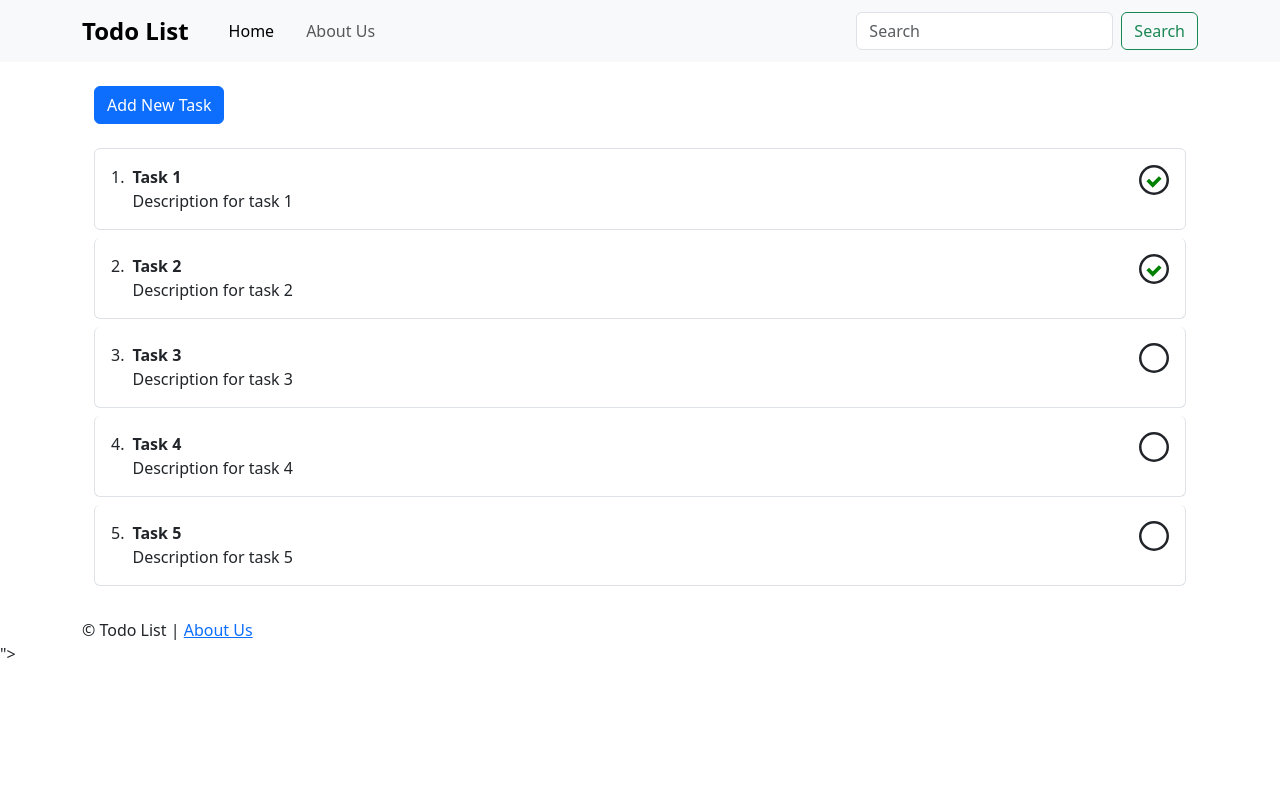
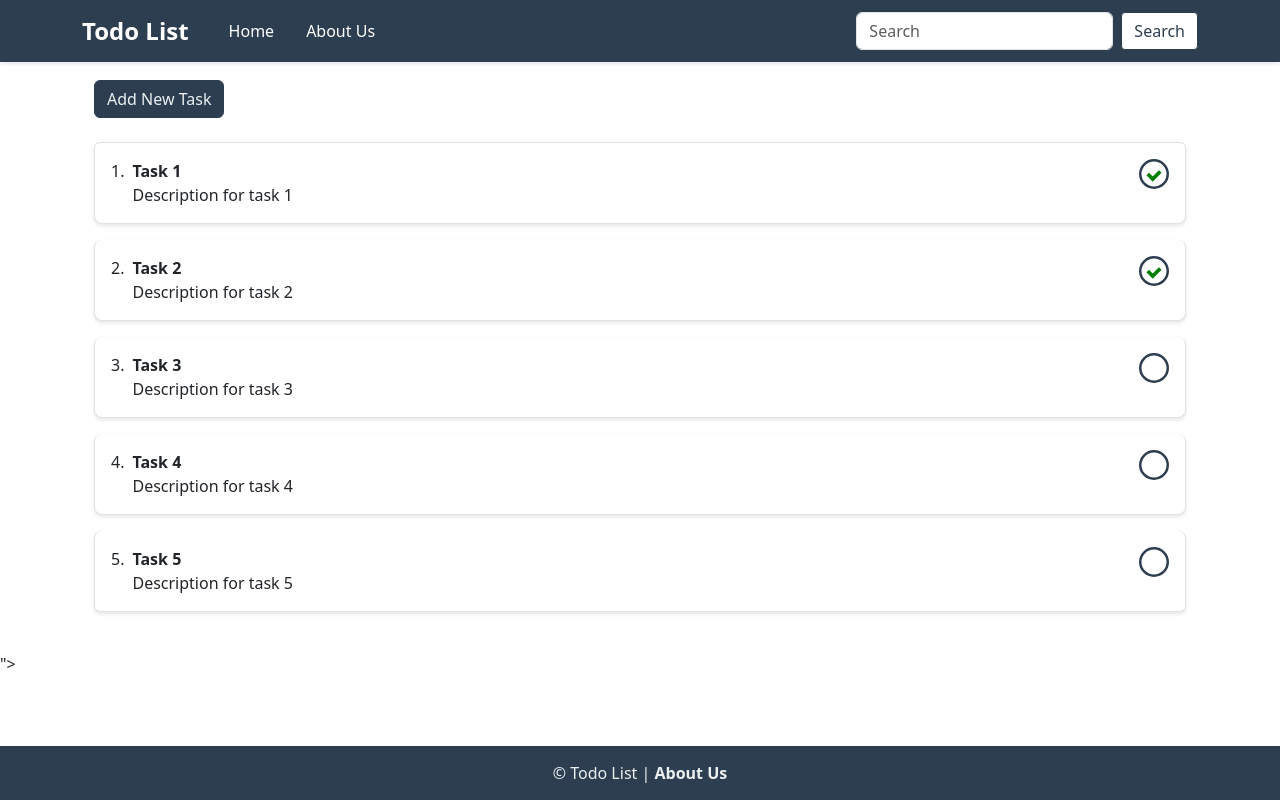
Before and after one commit to nameisalfio/Django_todo_list, a Django app: page / in a window 1280 px wide. Run offline with Django 5.2, Linux system fonts and the light colour scheme; data comes from the database, SQL or seed files in the repository; both versions use the stored data as it was after the commit; some libraries are stand-ins or nearby versions.

Commit message:
Improved list css

```diff
--- a/todo_list/static/css/style.css
+++ b/todo_list/static/css/style.css
@@ -1,86 +1,164 @@
-/* Ensure the navbar container is full width */
+/* Space at the top for fixed navbar */
+body {
+    padding-top: 56px; /* Adjust based on navbar height */
+}
+
+/* Navbar styles */
 .navbar {
     width: 100%;
+    background-color: #2c3e50 !important;
+    box-shadow: 0 2px 4px rgba(0, 0, 0, 0.1); /* Add subtle shadow */
 }
 
-/* Flex container for navbar items */
+/* Navbar flex container */
 .navbar .d-flex {
     display: flex;
     justify-content: space-between;
     align-items: center;
 }
 
-/* Flex container for left side of navbar */
-.navbar .d-flex > div {
+/* Navbar brand styling */
+.navbar-brand {
+    font-size: 1.5rem;
+    font-weight: bold;
+    margin-right: 1rem;
+}
+
+/* Navbar link styling */
+.navbar-nav {
     display: flex;
     align-items: center;
 }
 
-/* Adjust styling for the navbar brand */
-.navbar-brand {
-    font-size: 1.5rem; /* Adjust the size as needed */
-    font-weight: bold; /* Make the text bold */
-    margin-right: 1rem; /* Space between the brand and the links */
+.nav-link {
+    font-size: 1rem;
+    margin-right: 1rem;
+    color: white !important;
 }
 
-/* Ensure navbar links are aligned and spaced */
-.navbar-nav {
-    display: flex;
-    align-items: center;
-    margin-left: 1rem;
+/* Search form styling */
+.form-control {
+    max-width: 300px;
 }
 
-/* Styling for navbar links */
-.nav-link {
-    font-size: 1rem; /* Adjust the font size if needed */
-    margin-right: 1rem; /* Space between the links */
+.btn-outline-success {
+    border-color: #2c3e50;
+    color: #2c3e50;
+    background-color: white;
+    border-radius: 0.25rem;
 }
 
-/* Ensure search form is aligned */
-.form-control {
-    max-width: 300px; /* Adjust width of search input if needed */
+.btn-outline-success:hover {
+    background-color: white;
+    color: #2c3e50;
+    border-color: #2c3e50;
 }
 
-/* Stili per la lista di task */
+/* Task list styling */
 .list-group-item {
     position: relative;
     padding: 1rem;
-    border-radius: .375rem;
-    margin-bottom: .5rem;
+    margin-bottom: 1rem; /* Increased margin for better spacing */
+    border-radius: .5rem; /* Slightly rounded corners */
+    background: white;
+    border: 1px solid #dee2e6; /* Light border */
+    box-shadow: 0 2px 4px rgba(0, 0, 0, 0.1); /* Subtle shadow for depth */
+    transition: box-shadow 0.3s ease-in-out; /* Smooth shadow transition */
 }
 
-/* Cerchio dello stato */
+.list-group-item:hover {
+    box-shadow: 0 4px 8px rgba(0, 0, 0, 0.2); /* Increased shadow on hover */
+}
+
+/* Status button styling */
 .status-btn {
     border: none;
     background: transparent;
     display: flex;
     align-items: center;
     justify-content: center;
-    width: 30px; /* Dimensioni del cerchio ridotte */
+    width: 30px;
     height: 30px;
     padding: 0;
     cursor: pointer;
 }
 
-.status-btn.completed .status-circle {
-    stroke: green;
+/* Status circle styling */
+.status-circle {
+    stroke: #2c3e50;
+    stroke-width: 1;
+    fill: none;
 }
 
-.status-btn.not-completed .status-circle {
-    stroke: lightgray;
+/* Status button for completed tasks */
+.status-btn.completed .status-circle path {
+    display: block;
+    stroke: green;
+    stroke-width: 3;
+    fill: none;
 }
 
+/* Hide path by default */
 .status-circle path {
     display: none;
 }
 
-.status-btn.completed .status-circle path {
-    display: block;
-    stroke: green;
-    background: green;
-}
-
+/* Hover effect for status button */
 .status-btn:hover {
     background-color: #f0f0f0;
     border-radius: 50%;
 }
+
+/* Drag and drop styles */
+.dragging {
+    opacity: 0.5; /* Semi-transparent while dragging */
+}
+
+/* Footer styling */
+.footer {
+    background-color: #2c3e50;
+    color: #ecf0f1;
+    padding: 15px 0;
+    position: fixed;
+    bottom: 0;
+    width: 100%;
+    text-align: center;
+}
+
+/* Button primary styling to match footer color */
+.btn-primary {
+    background-color: #2c3e50;
+    border-color: #2c3e50;
+    color: #ecf0f1;
+}
+
+.btn-primary:hover {
+    background-color: #34495e;
+    border-color: #34495e;
+}
+
+/* Rimuovere la sottolineatura dai link */
+a {
+    text-decoration: none; /* Rimuove la sottolineatura */
+}
+
+/* Styling per i link nel footer */
+.footer a {
+    color: #ecf0f1; /* Colore chiaro per contrastare con il background scuro */
+    font-weight: bold; /* Opzionale: rende il link più evidente */
+}
+
+/* Effetto hover per i link nel footer */
+.footer a:hover {
+    color: #3498db; /* Colore blu brillante per l'effetto hover */
+    text-decoration: underline; /* Riappare la sottolineatura al passaggio del mouse */
+}
+
+/* Assicurati che gli altri link non abbiano la sottolineatura */
+.nav-link {
+    text-decoration: none;
+}
+
+.nav-link:hover {
+    text-decoration: underline;
+}
--- a/todo_list/templates/about.html
+++ b/todo_list/templates/about.html
@@ -10,7 +10,11 @@
         <div class="jumbotron bg-primary text-white text-center py-5 rounded">
             <h1 class="display-4">Welcome to Todo List!</h1>
             <p class="lead">Your ultimate solution for task management and productivity.</p>
-            <a href="{% url 'tasks_list' %}" class="btn btn-light btn-lg">Start Managing Tasks</a>
+            <div class="mb-4">
+                <a href="{% url 'tasks_list' %}" class="btn btn-light btn-lg">
+                    Start Managing Tasks
+                </a>
+            </div>
         </div>
 
         <!-- Our Mission -->
--- a/todo_list/templates/base.html
+++ b/todo_list/templates/base.html
@@ -12,12 +12,12 @@
 </head>
 <body>
     <!-- Navbar -->
-    <nav class="navbar navbar-expand-lg bg-body-tertiary">
+    <nav class="navbar navbar-expand-lg bg-body-tertiary fixed-top">
         <div class="container">
             <div class="d-flex w-100 justify-content-between align-items-center">
                 <!-- Left side: Brand and Links -->
                 <div class="d-flex align-items-center">
-                    <a class="navbar-brand" href="{% url 'tasks_list' %}">Todo List</a>
+                    <a class="navbar-brand" href="{% url 'tasks_list' %}" style="color: white;">Todo List</a>
                     <ul class="navbar-nav d-flex flex-row ms-3">
                         <li class="nav-item">
                             <a class="nav-link {% if request.path == '/' %}active{% endif %}" href="{% url 'tasks_list' %}">Home</a>
@@ -42,7 +42,7 @@
     </main>
 
     <!-- Footer -->
-    <footer class="footer">
+    <footer class="footer fixed-bottom">
         <div class="container">
             © {{ current_year }} Todo List | <a href="{% url 'about' %}">About Us</a>
         </div>
--- a/todo_list/templates/task_detail.html
+++ b/todo_list/templates/task_detail.html
@@ -16,5 +16,9 @@
             {% endif %}
         </p>
     </div>
-    <button><a href="/tasks">Back to Home</a></button>
+    <div class="mb-4">
+        <a href="{% url 'tasks_list' %}" class="btn btn-primary">
+            Back to Home
+        </a>
+    </div>
 {% endblock %}
--- a/todo_list/templates/tasks_list.html
+++ b/todo_list/templates/tasks_list.html
@@ -34,9 +34,9 @@
                     <!-- Status Badge -->
                     <button class="btn status-btn {% if task.complete %}completed{% else %}not-completed{% endif %}" data-id="{{ task.id }}" title="{% if task.complete %}Completed{% else %}Not Completed{% endif %}">
                         <svg class="status-circle" xmlns="http://www.w3.org/2000/svg" width="40" height="40" viewBox="0 0 24 24">
-                            <circle cx="12" cy="12" r="11" stroke="currentColor" stroke-width="2" fill="none"/>
+                            <circle cx="12" cy="12" r="11" stroke="#2c3e50" stroke-width="2" fill="none"/>
                             {% if task.complete %}
-                                <path d="M7 12l4 4 6-6" stroke="green" stroke-width="3" fill="none"/>
+                                <path d="M7 12l4 4 6-6" stroke="green" stroke-width="2" fill="none"/>
                             {% endif %}
                         </svg>
                     </button>
```
Also changed, not shown: todo_list/db.sqlite3.
